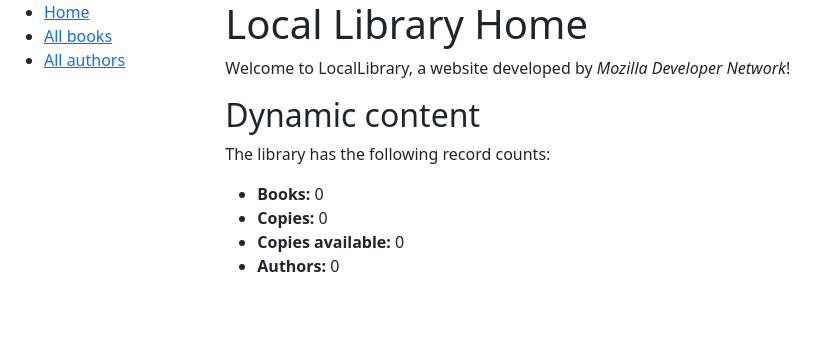
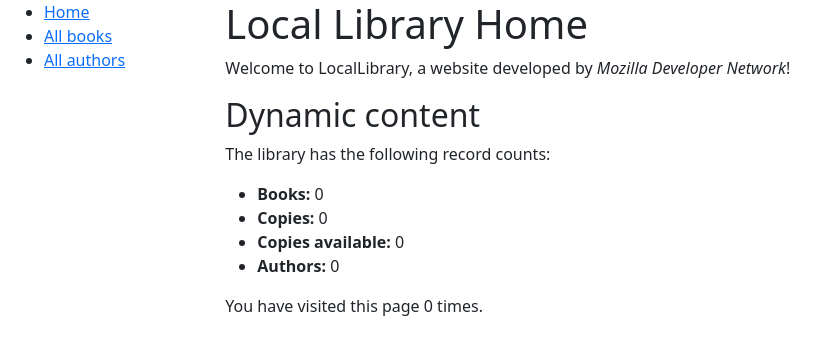
Before and after one commit to nanhngocanh/mysite, a Django app: page /catalog/ in a window 1280 px wide. Shown: the top 355 px of the page, without its empty margins (0-827 px from the left). Run offline with Django 3.2, Linux system fonts and the light colour scheme; data that the repository does not hold is empty.

Commit message:
Django Tutorial Part 7: Sessions framework

```diff
--- a/catalog/templates/base_generics.html
+++ b/catalog/templates/base_generics.html
@@ -23,7 +23,7 @@
           {% block sidebar %}
             <ul class="sidebar-nav">
               <li><a href="{% url 'index' %}">{% trans "Home" %}</a></li>
-              <li><a href="">{% trans "All books" %}</a></li>
+              <li><a href="{% url 'books' %}">{% trans "All books" %}</a></li>
               <li><a href="">{% trans "All authors" %}</a></li>
             </ul>
           {% endblock %}
--- a/catalog/templates/index.html
+++ b/catalog/templates/index.html
@@ -15,4 +15,7 @@
     <li><strong>{% trans "Copies available:" %}</strong> {{ num_instances_available }}</li>
     <li><strong>{% trans "Authors:" %}</strong> {{ num_authors }}</li>
   </ul>
+  <p>
+    {% trans "You have visited this page " %}{{ num_visits }}{% trans " time" %}{{ num_visits|pluralize }}.
+  </p>
 {% endblock %}
--- a/catalog/views.py
+++ b/catalog/views.py
@@ -17,11 +17,16 @@ def index(request):
     # The 'all()' is implied by default.
     num_authors = Author.objects.count()
 
+    # Number of visits to this view, as counted in the session variable.
+    num_visits = request.session.get('num_visits', 0)
+    request.session['num_visits'] = num_visits + 1
+
     context = {
         'num_books': num_books,
         'num_instances': num_instances,
         'num_instances_available': num_instances_available,
         'num_authors': num_authors,
+        'num_visits': num_visits,
     }
 
     # Render the HTML template index.html with the data in the context variable
```
Also changed, not shown: locale/en/LC_MESSAGES/django.po, locale/vi/LC_MESSAGES/django.po, 2 other files.
